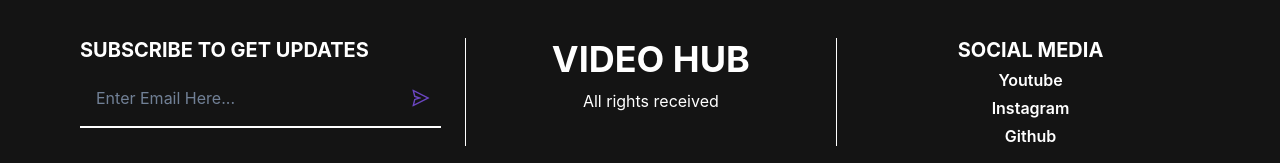
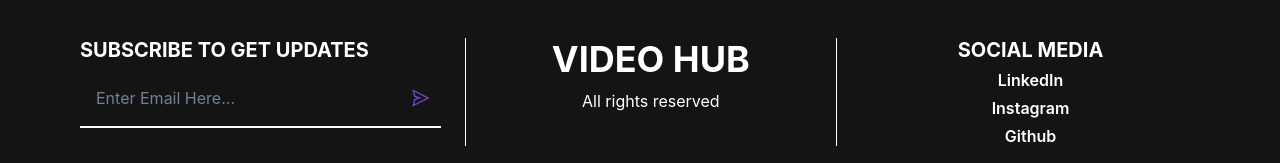
Before and after one commit to sakshichavre20/videoHub, a React (Create React App) app: page / in a window 1280 px wide. Shown: the part 1883-2046 px from the top of the page. Built offline with nearby package versions, Linux system fonts and the light colour scheme.

Commit message:
[ADD] errors solved

```diff
--- a/src/components/Footer.jsx
+++ b/src/components/Footer.jsx
@@ -51,7 +51,7 @@ const Footer = () => {
           <Heading textTransform={'uppercase'} textAlign={'center'}>
             VIDEO HUB
           </Heading>
-          <Text>All rights received</Text>
+          <Text>All rights reserved</Text>
         </VStack>
 
         <VStack w={'full'}>
@@ -59,18 +59,21 @@ const Footer = () => {
             Social Media
           </Heading>
           <Button variant={'link'} colorScheme={'white'}>
-            <a target={'black'} href="https://youtube.com/6packprogrammer">
-              Youtube
+            <a
+              target={'black'}
+              href="https://www.linkedin.com/in/sakshi-chavre/"
+            >
+              LinkedIn
             </a>
           </Button>
           <Button variant={'link'} colorScheme={'white'}>
-            <a target={'black'} href="https://instagram.com/meabhisingh">
+            <a target={'black'} href="https://instagram.com/sakshi_chavre">
               Instagram
             </a>
           </Button>
 
           <Button variant={'link'} colorScheme={'white'}>
-            <a target={'black'} href="https://github.com/meabhisingh">
+            <a target={'black'} href="https://github.com/sakshichavre20">
               Github
             </a>
           </Button>
--- a/src/components/Login.jsx
+++ b/src/components/Login.jsx
@@ -40,7 +40,7 @@ const Login = () => {
             <Link to="/forgertpassword">Forget Password?</Link>
           </Button>
           <Button variant="ghost" colorScheme="purple" type="submit">
-            <Link to="/home">Login</Link>
+            <Link to="/">Login</Link>
           </Button>
           <Text textAlign={'right'}>
             New User?{' '}
--- a/src/components/Signup.jsx
+++ b/src/components/Signup.jsx
@@ -46,7 +46,7 @@ const Signup = () => {
           />
 
           <Button variant="ghost" colorScheme="purple" type="submit">
-            <Link to="/home">Login</Link>
+            <Link to="/">Login</Link>
           </Button>
           <Text textAlign={'right'}>
             Existing User?{' '}
```
Also changed, not shown: 1 other file (tests, documents, lock files or other folders).
